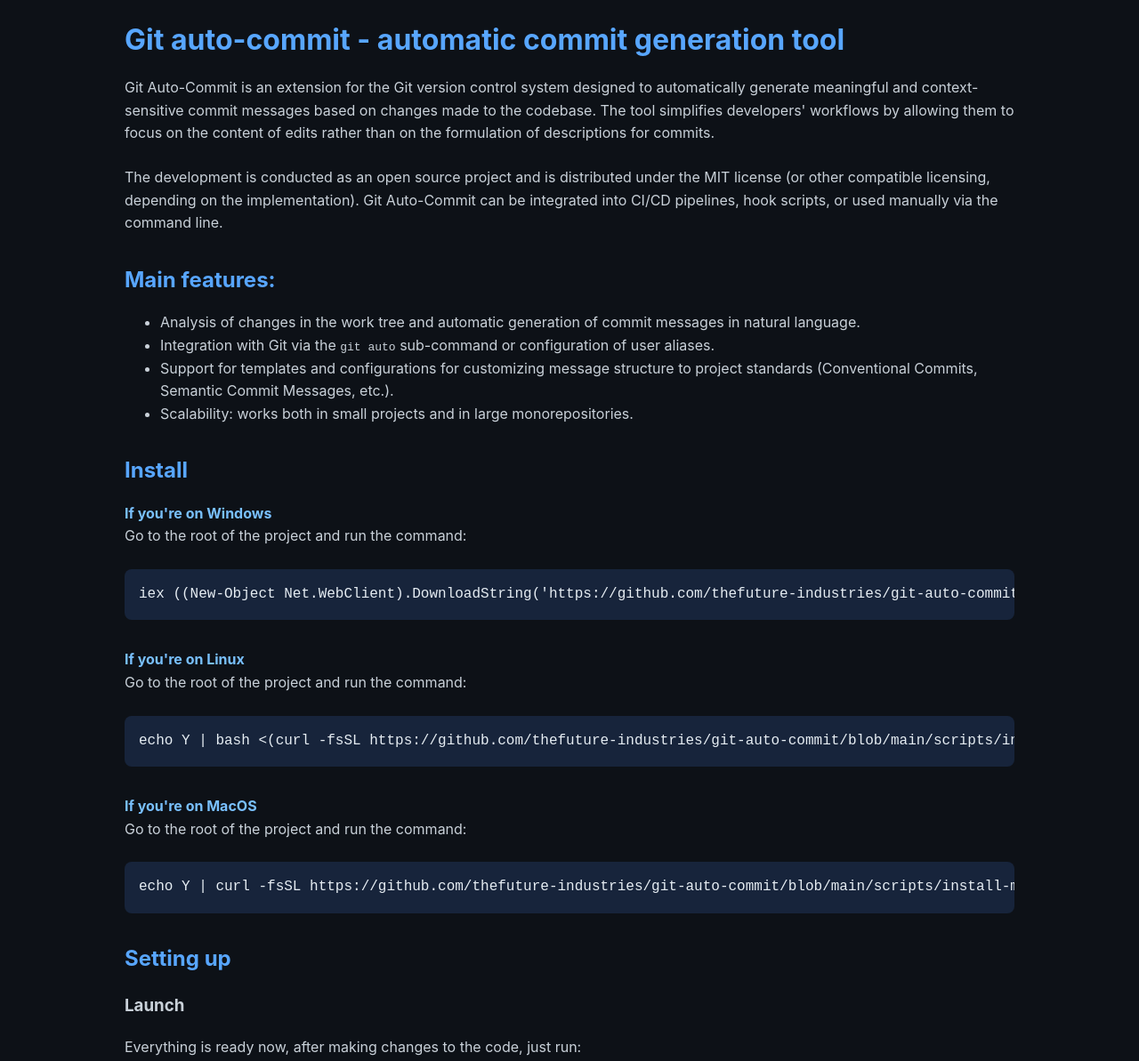
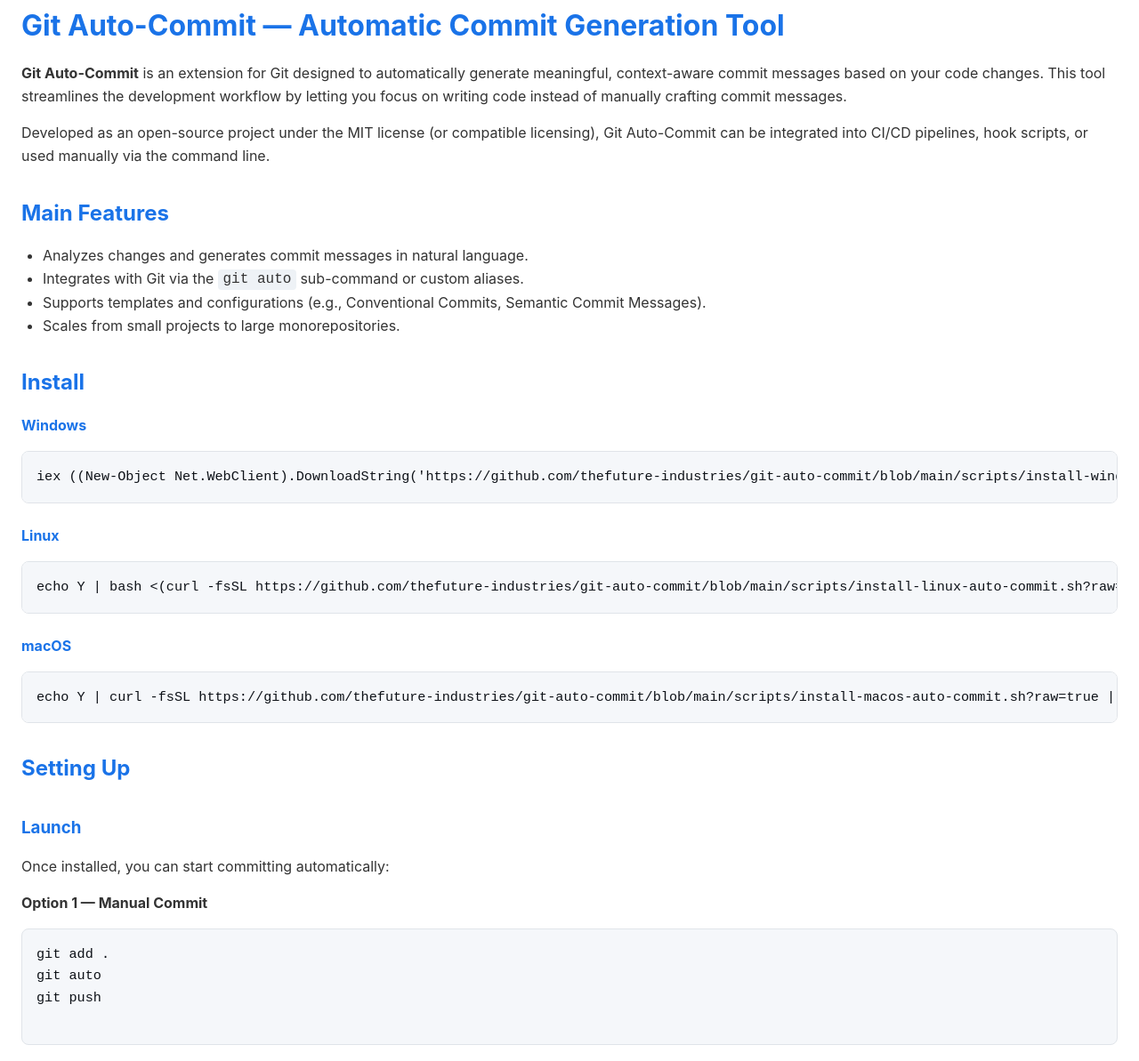
Before and after one commit to thefuture-industries/git-auto-commit, a plain HTML site: page Help/www/index.html in a window 1280 px wide. Shown: the part 77-1270 px from the top of the page at 89% size. Drawn offline with Linux system fonts and the light colour scheme.

Commit message:
[fix] Updated Help

```diff
--- a/Help/www/index.html
+++ b/Help/www/index.html
@@ -4,178 +4,139 @@
     <meta charset="UTF-8" />
     <meta name="viewport" content="width=device-width, initial-scale=1.0" />
     <title>Git Auto-Commit - The Future Industries</title>
-		<meta
-			name="description"
-			content="Git Auto-Commit is a tool for automatic, context-sensitive commit message generation. Simplify your workflow and focus on coding, not commit messages."
-		/>
-		<meta
-			name="keywords"
-			content="git, auto-commit, commits, automation, devtools, ci/cd"
-		/>
+    <meta name="description" content="Git Auto-Commit is a tool for automatic, context-sensitive commit message generation. Simplify your workflow and focus on coding, not commit messages." />
+    <meta name="keywords" content="git, auto-commit, commits, automation, devtools, ci/cd" />
     <meta name="author" content="The Future Industries" />
-		<meta
-			property="og:title"
-			content="Git Auto-Commit - Automatic Commit Generation Tool"
-		/>
-		<meta
-			property="og:description"
-			content="Generate commits automatically with meaningful messages based on your changes."
-		/>
+    <meta property="og:title" content="Git Auto-Commit - Automatic Commit Generation Tool" />
+    <meta property="og:description" content="Generate commits automatically with meaningful messages based on your changes." />
     <meta property="og:type" content="website" />
-		<meta property="og:url" content="https://your-domain.com/" />
+    <meta property="og:url" content="https://git-auto-commit.vercel.app/" />
     <meta name="robots" content="index, follow" />
-		<meta name="theme-color" content="#0d1117" />
-		<meta name="format-detection" content="telephone=no" />
-		<meta http-equiv="X-Frame-Options" content="DENY" />
-		<meta http-equiv="X-UA-Compatible" content="IE=edge" />
-		<link rel="canonical" href="https://your-domain.com/" />
+    <meta name="theme-color" content="#ffffff" />
+    <link rel="canonical" href="https://git-auto-commit.vercel.app/" />
+
     <style>
         body {
             margin: 0;
             padding: 0;
-				background: #0d1117;
-				color: #c9d1d9;
+            background: #ffffff;
+            color: #333333;
             font-family: 'Inter', sans-serif;
             line-height: 1.6;
-				scrollbar-width: none; /* Firefox */
-				-ms-overflow-style: none;
-			}
-			body::-webkit-scrollbar {
-				display: none; /* Chrome, Safari, Opera */
         }
         .container {
-				max-width: 1000px;
+            max-width: 1300px;
             margin: 0 auto;
-				padding: 4rem 2rem;
+            padding: 3rem 1.5rem;
         }
-			h1,
-			h2 {
-				color: #58a6ff;
+        h1, h2, h3 {
+            color: #1a73e8;
             margin-top: 2rem;
             margin-bottom: 1rem;
         }
         p {
-				margin-bottom: 1.5rem;
+            margin-bottom: 1rem;
             font-size: 1rem;
         }
         pre {
-				background: #17243b; /* голубой фон для скриптов */
-				color: #e6edf3;
+            background: #f5f7fa;
+            color: #0d1117;
             padding: 1rem;
-				border-radius: 0.5rem;
+            border-radius: 8px;
             overflow-x: auto;
             font-family: 'Fira Code', monospace;
-				margin-bottom: 2rem;
+            font-size: 0.95rem;
+            border: 1px solid #e0e4e9;
+            margin-bottom: 1.5rem;
+        }
+        code {
+            background: #eef2f6;
+            padding: 0.15rem 0.35rem;
+            border-radius: 4px;
+            font-family: 'Fira Code', monospace;
+        }
+        ul {
+            padding-left: 1.5rem;
         }
         .highlight {
-				color: #79c0ff;
+            color: #1a73e8;
             font-weight: bold;
         }
         footer {
-				margin-top: 4rem;
+            margin-top: 3rem;
             font-size: 0.9rem;
-				color: #8b949e;
+            color: #777;
             text-align: center;
+        }
+        .command-title {
+            font-weight: bold;
+            margin-top: 1rem;
+        }
+        hr {
+            border: none;
+            border-top: 1px solid #e0e4e9;
+            margin: 2rem 0;
         }
     </style>
 </head>
 <body>
     <div class="container">
-			<h1>Git auto-commit - automatic commit generation tool</h1>
+        <h1>Git Auto-Commit — Automatic Commit Generation Tool</h1>
 
         <p>
-				Git Auto-Commit is an extension for the Git version control
-				system designed to automatically generate meaningful and
-				context-sensitive commit messages based on changes made to the
-				codebase. The tool simplifies developers' workflows by allowing
-				them to focus on the content of edits rather than on the
-				formulation of descriptions for commits.
+            <strong>Git Auto-Commit</strong> is an extension for Git designed to automatically generate meaningful, context-aware commit messages based on your code changes.
+            This tool streamlines the development workflow by letting you focus on writing code instead of manually crafting commit messages.
         </p>
 
         <p>
-				The development is conducted as an open source project and is
-				distributed under the MIT license (or other compatible
-				licensing, depending on the implementation). Git Auto-Commit can
-				be integrated into CI/CD pipelines, hook scripts, or used
-				manually via the command line.
+            Developed as an open-source project under the MIT license (or compatible licensing), Git Auto-Commit can be integrated into CI/CD pipelines, hook scripts, or used manually via the command line.
         </p>
 
-			<h2>Main features:</h2>
+        <h2>Main Features</h2>
         <ul>
-				<li>
-					Analysis of changes in the work tree and automatic
-					generation of commit messages in natural language.
-				</li>
-				<li>
-					Integration with Git via the
-					<code>git auto</code> sub-command or configuration of user
-					aliases.
-				</li>
-				<li>
-					Support for templates and configurations for customizing
-					message structure to project standards (Conventional
-					Commits, Semantic Commit Messages, etc.).
-				</li>
-				<li>
-					Scalability: works both in small projects and in large
-					monorepositories.
-				</li>
+            <li>Analyzes changes and generates commit messages in natural language.</li>
+            <li>Integrates with Git via the <code>git auto</code> sub-command or custom aliases.</li>
+            <li>Supports templates and configurations (e.g., Conventional Commits, Semantic Commit Messages).</li>
+            <li>Scales from small projects to large monorepositories.</li>
         </ul>
 
         <h2>Install</h2>
-			<p>
-				<span class="highlight">If you're on Windows</span><br />
-				Go to the root of the project and run the command:
-			</p>
-			<pre>
-iex ((New-Object Net.WebClient).DownloadString('https://github.com/thefuture-industries/git-auto-commit/blob/main/scripts/install-windows-auto-commit.ps1?raw=true'))</pre
-			>
 
-			<p>
-				<span class="highlight">If you're on Linux</span><br />
-				Go to the root of the project and run the command:
-			</p>
-			<pre>
-echo Y | bash &lt;(curl -fsSL https://github.com/thefuture-industries/git-auto-commit/blob/main/scripts/install-linux-auto-commit.sh?raw=true)</pre
-			>
+        <p class="highlight">Windows</p>
+        <pre>iex ((New-Object Net.WebClient).DownloadString('https://github.com/thefuture-industries/git-auto-commit/blob/main/scripts/install-windows-auto-commit.ps1?raw=true'))</pre>
 
-			<p>
-				<span class="highlight">If you're on MacOS</span><br />
-				Go to the root of the project and run the command:
-			</p>
-			<pre>
-echo Y | curl -fsSL https://github.com/thefuture-industries/git-auto-commit/blob/main/scripts/install-macos-auto-commit.sh?raw=true | bash</pre
-			>
+        <p class="highlight">Linux</p>
+        <pre>echo Y | bash &lt;(curl -fsSL https://github.com/thefuture-industries/git-auto-commit/blob/main/scripts/install-linux-auto-commit.sh?raw=true)</pre>
 
-			<h2>Setting up</h2>
+        <p class="highlight">macOS</p>
+        <pre>echo Y | curl -fsSL https://github.com/thefuture-industries/git-auto-commit/blob/main/scripts/install-macos-auto-commit.sh?raw=true | bash</pre>
+
+        <h2>Setting Up</h2>
         <h3>Launch</h3>
-			<p>
-				Everything is ready now, after making changes to the code, just
-				run:
-			</p>
+        <p>Once installed, you can start committing automatically:</p>
 
-			<p>1 Option</p>
+        <div class="command-title">Option 1 — Manual Commit</div>
         <pre>
 git add .
 git auto
-git push</pre
-			>
+git push
+        </pre>
 
-			<p>2 Commands</p>
+        <div class="command-title">Option 2 — Git Auto Commands</div>
         <pre>
-git auto -w   # Commit observer: you don't have to think and write anymore, `git auto -w` will figure it out and commit for you!
-git auto -v   # Viewing the current version of auto-commit
-git auto -u   # Upgrade to the new auto-commit version</pre
-			>
+git auto -w   # Watch mode: automatically commits when changes are detected
+git auto -v   # View current auto-commit version
+git auto -u   # Update to the latest auto-commit version
+        </pre>
+
+        <hr>
 
         <footer>
-				Distributed under the MIT License • &copy; 2025 The Future
-				Industries
+            Distributed under the MIT License • &copy; 2025 The Future Industries
         </footer>
     </div>
 
     <script>
-			// Тебе пока не нужен JS для функционала, но оставляю базовую структуру:
         console.log('Git Auto-Commit page loaded!');
     </script>
 </body>
```
Also changed, not shown: 2 other files. Lines whose indentation alone changed are shown as unchanged.
